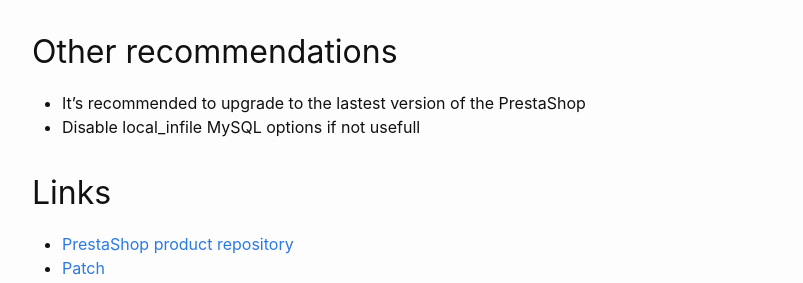
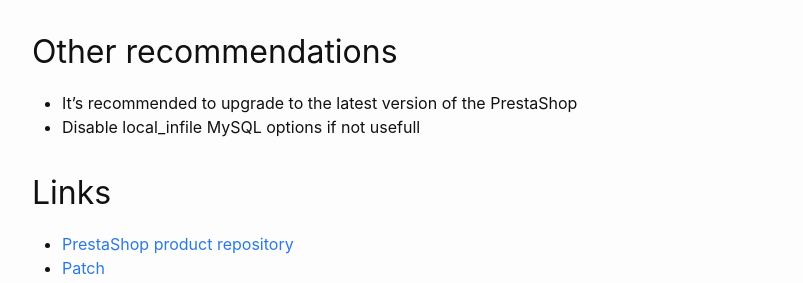
Before and after one commit to friends-of-presta/security-advisories, a Jekyll site: the page built from _posts/2023-09-01-core-CVE-2023-39526.md, in a window 1280 px wide and 900 px high, scrolled down 1551 px. Shown: the part 378-661 px from the top of the window, without its empty margins (238-1041 px from the left). Built offline with Jekyll 4.4.1, drawn with Linux system fonts in a browser that asks for light colours.

Commit message:
Update 2023-09-01-core-CVE-2023-39526.md

```diff
--- a/_posts/2023-09-01-core-CVE-2023-39526.md
+++ b/_posts/2023-09-01-core-CVE-2023-39526.md
@@ -77,7 +77,7 @@ index 9d44e5e0fe1e..6223b6a1d03f 100644
 
 ## Other recommendations
 
-* It’s recommended to upgrade to the lastest version of the PrestaShop
+* It’s recommended to upgrade to the latest version of the PrestaShop
 * Disable local_infile MySQL options if not usefull
 
 
```
